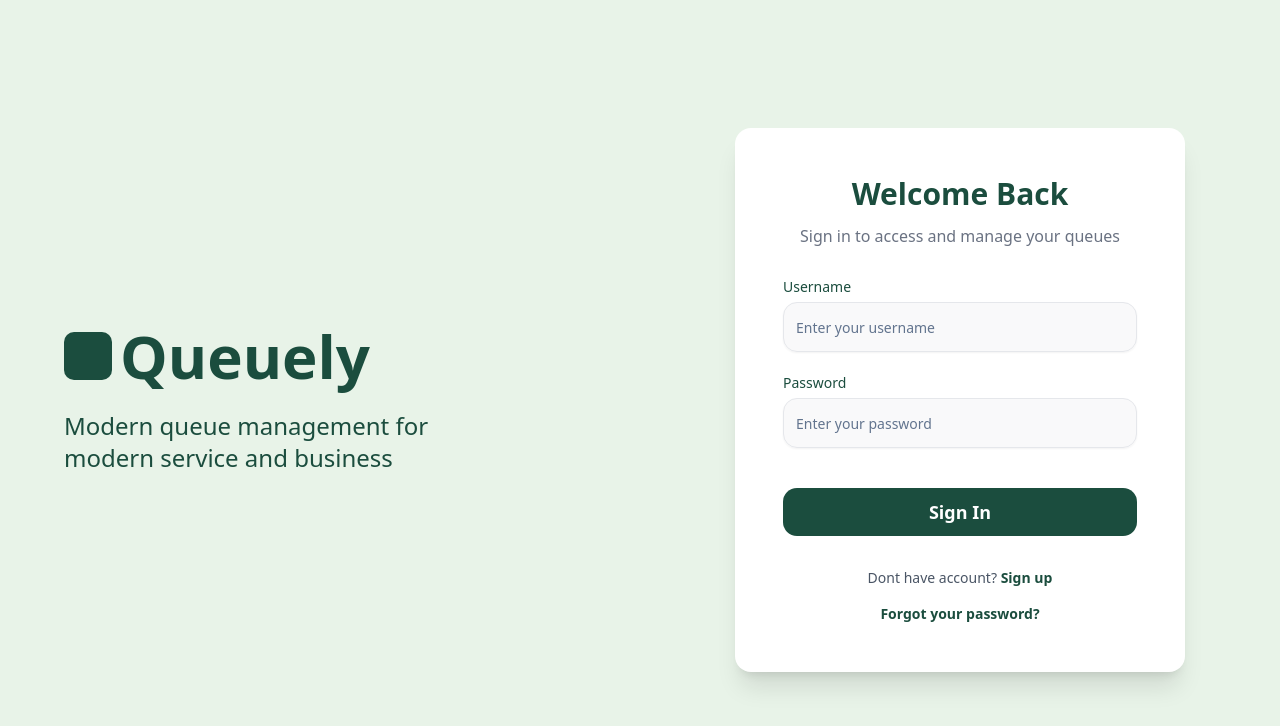
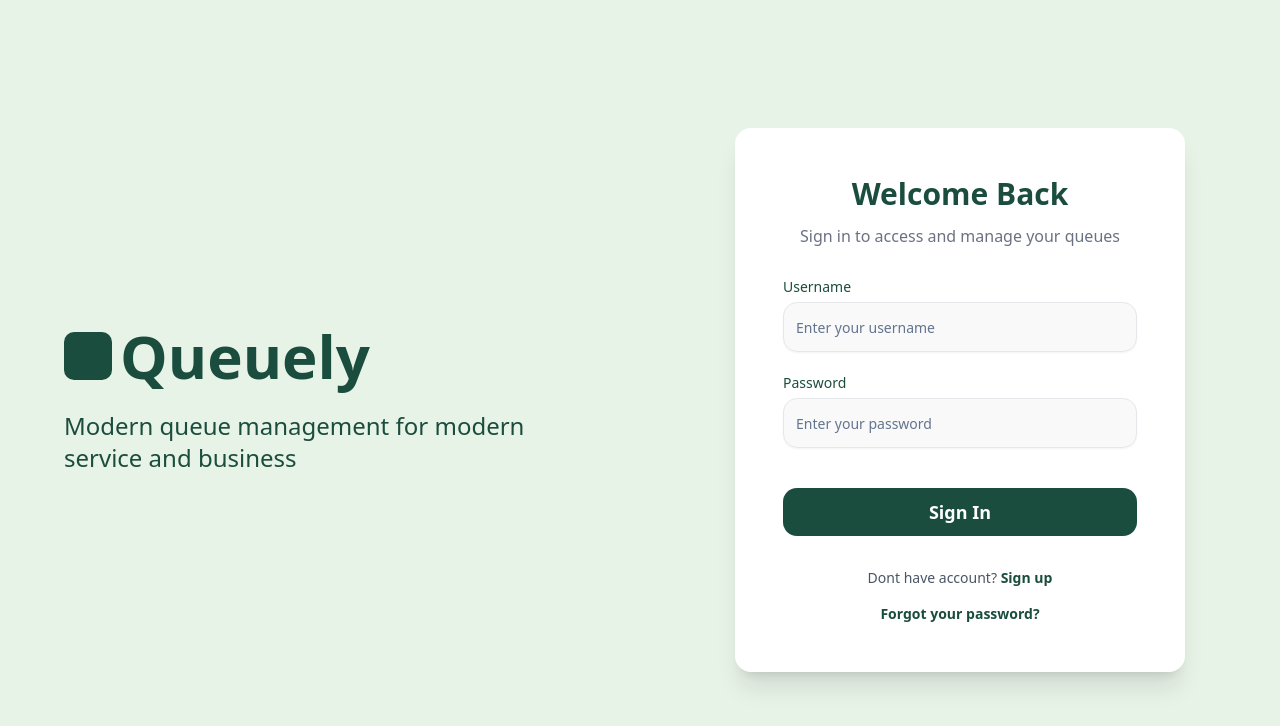
Before and after one commit to CSci-153-Web-Systems-and-Technologies/batch-2025-queuely-web, a Next.js app: page /login in a window 1280 px wide. Shown: the top 726 px of the page. Built offline with nearby package versions, Linux system fonts and the light colour scheme.

Commit message:
Changes in login page

```diff
--- a/app/(auth)/login/page.tsx
+++ b/app/(auth)/login/page.tsx
@@ -19,7 +19,7 @@
           <div className="h-12 w-12 bg-[#1B4D3E] rounded-lg"></div>
           Queuely
         </h1>
-        <p className="text-2xl font-medium max-w-md">
+        <p className="text-2xl font-medium">
           Modern queue management for modern service and business
         </p>
       </div>
```
